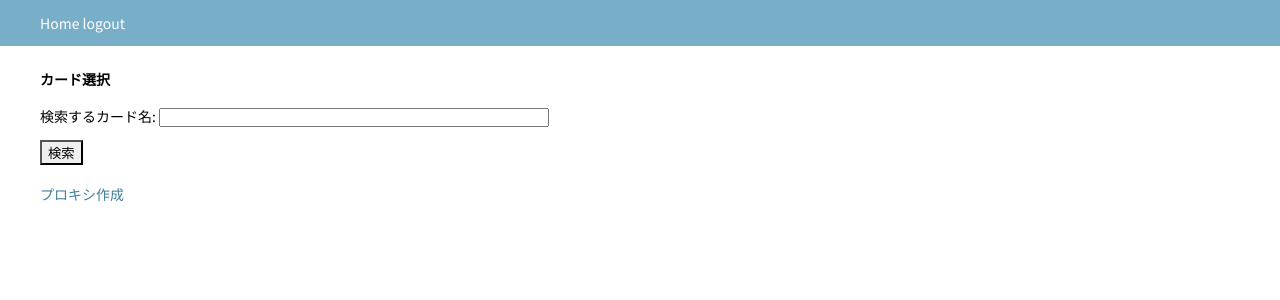
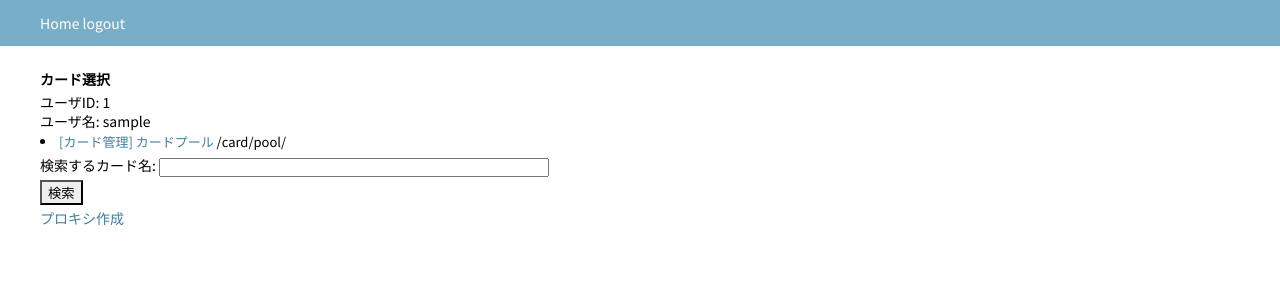
Before and after one commit to yyyokoy/proxy_maker, a Django app: page /card/ in a window 1280 px wide. Shown: the part 47-347 px from the top of the page. Run offline with Django 3.2, Linux system fonts and the light colour scheme; the visitor is signed in with stand-in values (Sample User, id 1); some web fonts are replaced.

Commit message:
Add: adminページから登録されたカードをマイページから確認する機能

```diff
--- a/card_manager/urls.py
+++ b/card_manager/urls.py
@@ -5,5 +5,6 @@ app_name = 'card_manager'
 
 urlpatterns = [
     path('', views.card_choice, name='card_choice'),
-    path('proxy', views.ProxyView.as_view(), name='proxy'),
+    path('pool/', views.card_pool, name='card_pool'),
+    path('proxy/', views.ProxyView.as_view(), name='proxy'),
 ]
--- a/card_manager/views.py
+++ b/card_manager/views.py
@@ -20,7 +20,7 @@ import bs4
 
 def card_choice(request):
 
-    def clrawler(card):
+    def crawler(card):
 
         keyword ='遊戯王' + str(card)
 
@@ -45,7 +45,7 @@ def card_choice(request):
             imageURL = eledict['ou']
             imageURLs.append(imageURL)
 
-        return imageURLs[0:11]
+        return imageURLs[0:10]
 
     if request.method == 'GET':
         card = ""
@@ -61,10 +61,7 @@ def card_choice(request):
     elif request.method == 'POST':
         card = request.POST.get('card', None)
         keyword = '遊戯王 ' + card
-        # 指定した画像人物のクローリング
-        card_url_list = clrawler(card)
-        # 画像のリストを取得
-        # 人物を選択するメッセージを表示
+        card_url_list = crawler(card)
         message = card + 'っぽい画像を選んでください'
 
         context = {
@@ -76,5 +73,13 @@ def card_choice(request):
 
         return render(request, 'card_manager/card.html', context)
 
+def card_pool(request):
+    user = request.user
+    cards = Card.objects.filter(owner=user).order_by('id')
+    context = {
+        'cards': cards,
+    }
+    return render(request, 'card_manager/card_pool.html', context)
+
 class ProxyView(TemplateView):
     template_name = "card_manager/proxy.html"
--- a/templates/card_manager/card.html
+++ b/templates/card_manager/card.html
@@ -6,29 +6,24 @@ PROXY MAKER PoC
 
 {% load static %} {% block content %} {% csrf_token %}
 <link rel="stylesheet" media="all" href={% static "css/style.css" %}>
-<style type="text/css">
-  .free-wall {
-    margin: 15px;
-  }
-
-  .brick img {
-    margin: 0;
-    display: block;
-  }
-</style>
 
 <h2>カード選択</h2>
 
-<div style="color:red">
+{% if user.is_authenticated %}
+<p>ユーザID: {{ user.id }}</p>
+<p>ユーザ名: {{ user }}</p>
+{% endif %}
 
-</div>
+<p>
+  <li><a href="{% url 'card_manager:card_pool' %}"> [カード管理] カードプール</a> /card/pool/</li>
+</p>
+
 <form action="" method="post">
   {% csrf_token %}
-  <div style="margin-top:10px;margin-bottom:10px;">
+  <div>
     <label for="card">検索するカード名: </label>
     <input id="card" type="card" name="card" size="50">
   </div>
-
   <div class="">
     <button class="btn btn-primary btn-lg">検索</button>
   </div>
@@ -37,8 +32,6 @@ PROXY MAKER PoC
 <div class="">
   <p>{{ message }}</p>
 </div>
-
-<div id="freewall" class="free-wall"></div>
 
 <span class="people_photo">
   {% for card_url in card_url_list %}
```
Also changed, not shown: card_manager/models.py (+9 -7 lines), card_manager/proxy_maker.py (deleted, +0 -43 lines), templates/card_manager/card_pool.html (added, +41 -0 lines).
